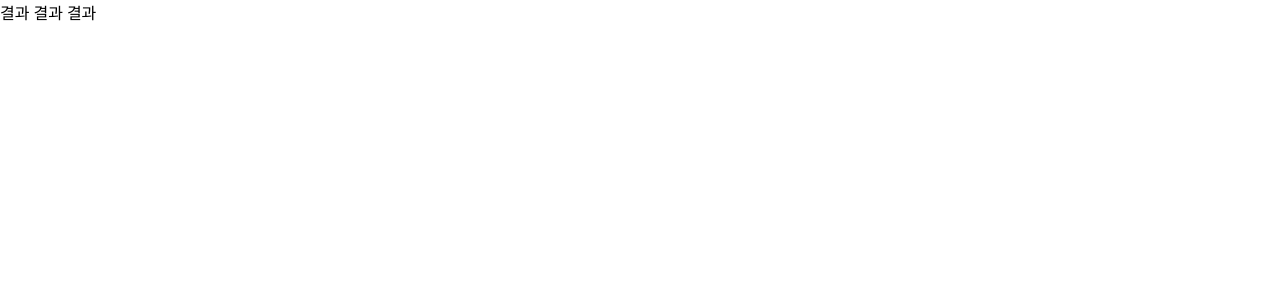
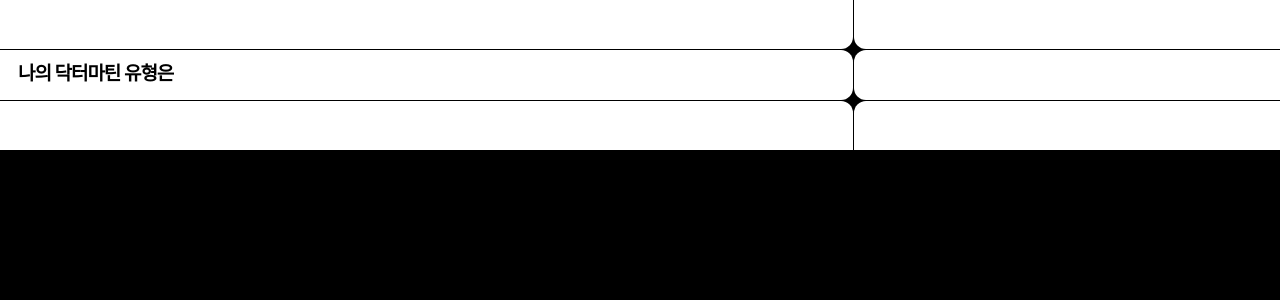
Before and after one commit to KueNiYam/drmartens-type-test, a React (Create React App) app: page /results/1 in a window 1280 px wide. Shown: the top 300 px of the page. Built offline with nearby package versions, Linux system fonts and the light colour scheme.

Commit message:
feat: result 페이지 레이아웃 및 헤더

```diff
--- a/src/components/question/Questions.js
+++ b/src/components/question/Questions.js
@@ -13,19 +13,19 @@ const Questions = () => {
     typeB: 0
   });
 
-  const onEnd = async () => {
+  const onEnd = () => {
     if (state.typeA > state.typeB) {
       const groupA = resultGroups['A'];
       const random = Math.floor(Math.random() * groupA.length);
 
-      await history.push('/results/' + groupA[random]);
+      history.push(`/results/${groupA[random]}`);
       return;
     }
 
     const groupB = resultGroups['B'];
     const random = Math.floor(Math.random() * groupB.length);
 
-    await history.push('/results/' + groupB[random]);
+    history.push(`/results/${groupB[random]}`);
   };
 
   const onAnswer = (answer) => {
@@ -35,6 +35,7 @@ const Questions = () => {
         typeA: state.typeA + 1,
         typeB: state.typeB
       });
+      return;
     }
 
     if (answer === 'B') {
@@ -43,15 +44,14 @@ const Questions = () => {
         typeA: state.typeA,
         typeB: state.typeB + 1
       });
+      return;
     }
 
-    if (answer === 'N') {
-      setState({
-        id: state.id + 1,
-        typeA: state.typeA,
-        typeB: state.typeB
-      })
-    }
+    setState({
+      id: state.id + 1,
+      typeA: state.typeA,
+      typeB: state.typeB
+    })
   };
 
   useEffect(() => {
--- a/src/components/result/Results.js
+++ b/src/components/result/Results.js
@@ -1,9 +1,31 @@
 import React from 'react';
+import { useParams, useHistory } from 'react-router-dom';
+import resultItems from "../../data/resultItems";
+import '../../css/results.css'
 
 const Results = () => {
+  const history = useHistory();
+  const resultItem = resultItems[useParams().id];
+
+  if (!resultItem) {
+    history.push('/');
+  }
+
   return (
-    <div>
-      결과 결과 결과
+    <div className="resultPage">
+      <div className="header">
+        <div className="headerA"/>
+        <div className="headerB"/>
+        <div className="headerC">나의 닥터마틴 유형은</div>
+        <div className="headerD"/>
+        <div className="headerE"/>
+        <div className="headerF"/>
+      </div>
+      <div className="shoeContainer">shoeContainer</div>
+      <div className="descriptionContainer">descriptionContainer</div>
+      <div className="outfitContainer">outfitContainer</div>
+      <div className="friendContainer">friendContainer</div>
+      <div className="footer">footer</div>
     </div>
   );
 };
--- a/src/css/home.css
+++ b/src/css/home.css
@@ -1,3 +1,8 @@
+html, body {
+    height: 100%;
+    overflow: hidden;
+}
+
 .title {
     font-size: 48px;
     font-family: var(--hard-font);
--- a/src/css/questions.css
+++ b/src/css/questions.css
@@ -1,3 +1,8 @@
+html, body {
+    height: 100%;
+    overflow: hidden;
+}
+
 .questionPage {
     display: grid;
     grid-template-rows: 100px 180px 1fr;
@@ -51,6 +56,7 @@
 .questionContent {
     margin-top: 13px;
     margin-left: 18px;
+    margin-right: 18px;
     font-size: 24px;
     font-family: var(--soft-font);
     font-weight: bold;
@@ -70,6 +76,7 @@
     justify-content: center;
     flex-direction: column;
     padding-left: 24px;
+    padding-right: 24px;
     margin: 20px 18px 0 18px;
     border: solid black 1px;
     border-radius: 8px;
--- /dev/null
+++ b/src/css/results.css
@@ -0,0 +1,72 @@
+html, body {
+    overflow: auto;
+}
+
+.resultPage {
+    background-color: black;
+    display: grid;
+    grid-template-rows: 150px 250px 280px 300px 305px 495px;
+    grid-gap: 1px;
+}
+
+.header {
+    display: grid;
+    grid-template: 1fr 1fr 1fr / 2fr 1fr;
+    grid-gap: 1px;
+}
+
+.headerA {
+    border-bottom-right-radius: 12px;
+}
+
+.headerB {
+    border-bottom-left-radius: 12px;
+}
+
+.headerC {
+    border-top-right-radius: 12px;
+    border-bottom-right-radius: 12px;
+    font-family: var(--soft-font);
+    font-weight: bold;
+    font-size: 19px;
+    line-height: 28px;
+    letter-spacing: -1.05px;
+    padding-top: 10px;
+    padding-left: 18px;
+}
+
+.headerD {
+    border-top-left-radius: 12px;
+    border-bottom-left-radius: 12px;
+}
+
+.headerE {
+    border-top-right-radius: 12px;
+}
+
+.headerF {
+    border-top-left-radius: 12px;
+}
+
+.header > div {
+    background-color: white;
+}
+
+.headerA {
+
+}
+
+.shoeContainer {
+}
+
+.descriptionContainer {
+}
+
+.outfitContainer {
+}
+
+.friendContainer {
+}
+
+.footer {
+}
--- a/src/index.css
+++ b/src/index.css
@@ -7,11 +7,6 @@
     margin: 0;
 }
 
-html, body {
-    height: 100%;
-    overflow: hidden;
-}
-
 html {
     font-family: var(--soft-font);
 }
--- a/src/router/Router.js
+++ b/src/router/Router.js
@@ -9,8 +9,8 @@ const Router = () => {
     <BrowserRouter>
       <Switch>
         <Route exact path="/" component={Home} />
-        <Route path="/questions" component={Questions} />
-        <Route path="/results/:id" component={Results} />
+        <Route exact path="/questions" component={Questions} />
+        <Route exact path="/results/:id" component={Results} />
       </Switch>
     </BrowserRouter>
   );
```
Also changed, not shown: src/data/questionItems.js (+6 -2 lines).
